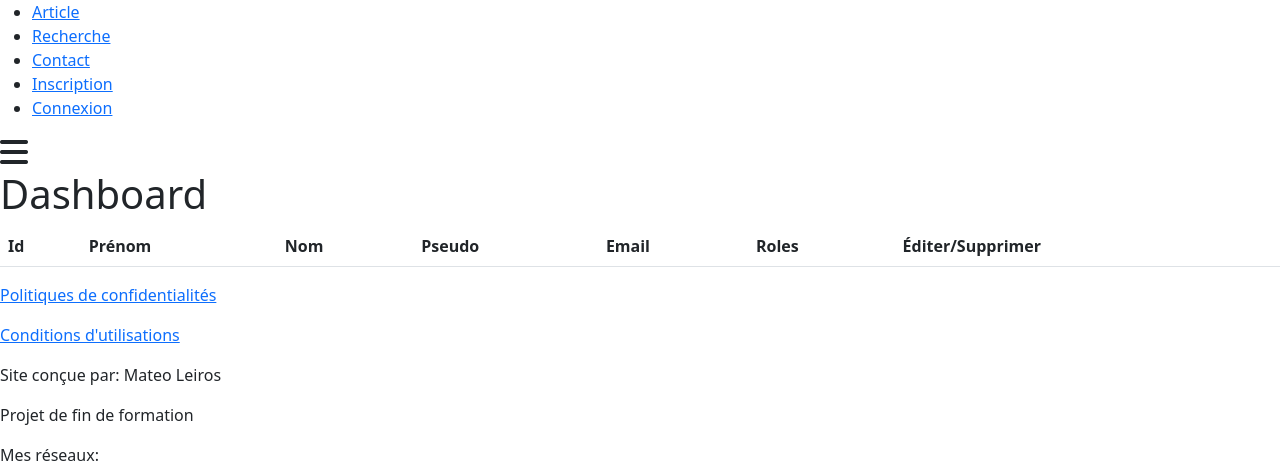
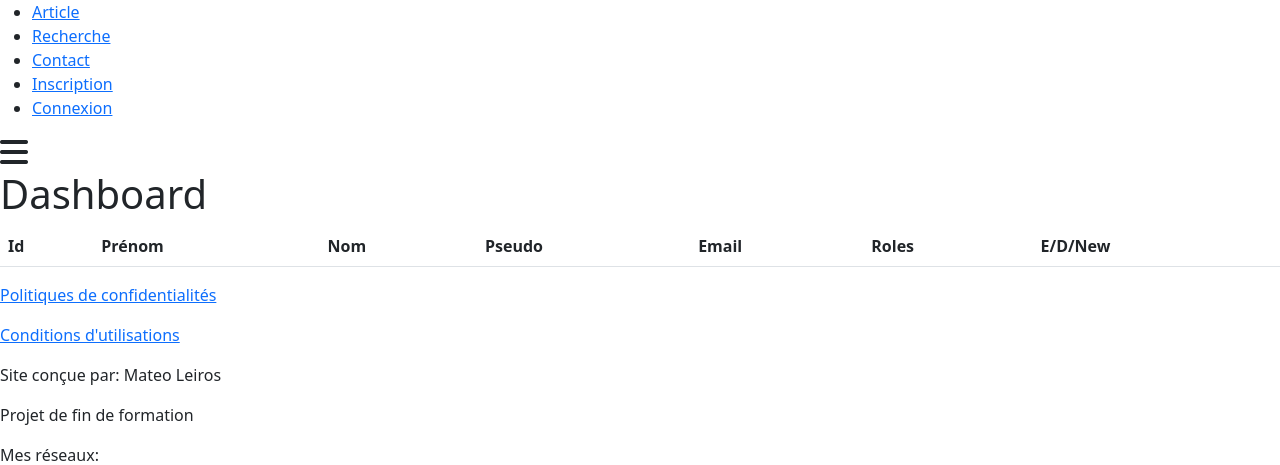
Before and after one commit to MateoL1999/Project_LOTR, a Symfony app: template templates/user/user.html.twig in a window 1280 px wide. Shown: the part 353-818 px from the top of the page. Run offline with Twig, Linux system fonts and the light colour scheme; the template is opened without the code that fills it, so the values that code supplies are empty; some libraries are stand-ins or nearby versions.

Commit message:
prodV2 quasi prête

```diff
--- a/assets/styles/scss/_connexion.scss
+++ b/assets/styles/scss/_connexion.scss
@@ -33,11 +33,15 @@ body {
       @include respond ('phone') {
         margin: 15% auto 10px auto;
       }
+      @include respond ('phone') {
+        margin: 20% auto 10px 10%;
+      }
       .email{
         margin-bottom: 20px;
         .respond{
           @include respond('phone'){
-            width: 70%;
+            width: 85%;
+
         }
         }
       }
--- a/assets/styles/scss/_dashboard.scss
+++ b/assets/styles/scss/_dashboard.scss
@@ -9,6 +9,7 @@
   }
   table{
     margin-bottom: 0;
+    width: 100%;
     .table{
       background-color: $Second;
       @include font(Lat_Reg, 20, $Primary);
--- a/assets/styles/scss/_footer.scss
+++ b/assets/styles/scss/_footer.scss
@@ -8,6 +8,9 @@ footer {
       background-color: $Second;
       p {
         padding: 30px 0;
+        @include respond('phone') {
+          margin-left: 10%;
+        }
 
         a {
           @include font(Lat_Bold, 25, $Primary);
--- a/assets/styles/scss/_header.scss
+++ b/assets/styles/scss/_header.scss
@@ -42,7 +42,7 @@ nav {
           top: 130px;
           right: -150px;
           width: 100%;
-          height: 63vh;
+          height: 80vh;
           background-color: $Second;
 
         }
--- a/assets/styles/scss/_mixins.scss
+++ b/assets/styles/scss/_mixins.scss
@@ -65,6 +65,11 @@ opérateur de comparaison
       @content;
     }
   }
+  @if($breakpoint == 'phone-340') {
+  @media(max-width: 340px) {
+    @content;
+  }
+}
   @if($breakpoint == 'phone-430') {
     @media(max-width: 430px) {
       @content;
--- a/assets/styles/scss/main.scss
+++ b/assets/styles/scss/main.scss
@@ -23,3 +23,4 @@
 @import "cardSlider";
 @import "comment";
 @import "commentEdit";
+@import "card";
--- a/src/Controller/WikiController.php
+++ b/src/Controller/WikiController.php
@@ -149,11 +149,11 @@ class WikiController extends AbstractController
         $newComment= $this->createForm(CommentFormType::class, $comment);
         $newComment->handleRequest($request);
 
+
         if($newComment->isSubmitted() && $newComment->isValid())
         {
             $comment->setWiki($wiki);
             $comment->setUser($user);
-
             $entityManager->persist($comment);
             $entityManager->flush();
 
--- a/templates/base.html.twig
+++ b/templates/base.html.twig
@@ -5,7 +5,7 @@
     <meta name="viewport"
           content="width=device-width, user-scalable=no, initial-scale=1.0, maximum-scale=1.0, minimum-scale=1.0">
     <meta http-equiv="X-UA-Compatible" content="ie=edge">
-    <title>{{ page_title|default('La bibliothèque de Valinor') }}</title>
+    <title>{{ page_title|default('La Bibliothèque de Valinor') }}</title>
     <link href="https://cdn.jsdelivr.net/npm/bootstrap@5.1.3/dist/css/bootstrap.min.css" rel="stylesheet"
           integrity="sha384-1BmE4kWBq78iYhFldvKuhfTAU6auU8tT94WrHftjDbrCEXSU1oBoqyl2QvZ6jIW3" crossorigin="anonymous">
     <script src="https://cdn.jsdelivr.net/npm/bootstrap@5.1.3/dist/js/bootstrap.bundle.min.js"
--- a/templates/category/category.html.twig
+++ b/templates/category/category.html.twig
@@ -14,7 +14,7 @@
             <th> Id</th>
             <th> Label</th>
             <th> Wiki</th>
-            <th> Éditer/Supprimer/<a class="new" href="{{ path('category_new') }}">New</a></th>
+            <th> E/D/<a class="new" href="{{ path('category_new') }}">New</a></th>
             </thead>
             <tbody>
             {% for category in categorys %}
--- a/templates/home.html.twig
+++ b/templates/home.html.twig
@@ -28,7 +28,7 @@
                 <div class="box">
                     <div class="characters--img">
                         <img src="{{ vich_uploader_asset(lastwiki, 'imageFile') }}" class="img--carouselCard"
-                             alt="image_name">
+                             alt=" {{ lastwiki.title }}">
                         <div class="conteneur--details">
                             <div class="lien--details display--card">
                                 <a href="{{ path('wiki_detail', {id: lastwiki.id}) }}" class="title--carte" target="_blank"><h5 class="title--carte">{{ lastwiki.title }}</h5></a>
@@ -55,7 +55,7 @@
                 <div class="box">
                     <div class="characters--img">
                         <img src="{{ vich_uploader_asset(wiki, 'imageFile') }}" class="img--carouselCard"
-                             alt="image_name">
+                             alt=" {{ wiki.title }}">
                         <div class="conteneur--details">
                         <div class="lien--details display--card">
                             <a href="{{ path('wiki_detail', {id: wiki.id}) }}" class="title--carte" target="_blank"><h5 class="title--carte">{{ wiki.title }}</h5></a>
--- a/templates/recherche/recherche.html.twig
+++ b/templates/recherche/recherche.html.twig
@@ -25,7 +25,7 @@
                 <div class="card--image">
                     <div class="image--wiki">
                         {% if wiki.imageName %}
-                            <img src="{{ vich_uploader_asset(wiki, 'imageFile') }}" class="img--card" alt="image_name">
+                            <img src="{{ vich_uploader_asset(wiki, 'imageFile') }}" class="img--card" alt=" {{ wiki.title }}">
                         {% else %}
                             <img src="https://cdn.pixabay.com/photo/2014/04/02/11/14/book-305625_1280.png"
                                  class="img--card"
--- a/templates/user/user.html.twig
+++ b/templates/user/user.html.twig
@@ -16,7 +16,7 @@
             <th> Pseudo </th>
             <th> Email</th>
             <th> Roles</th>
-            <th> Éditer/Supprimer</th>
+            <th> E/D/New </th>
             </thead>
             <tbody>
             {% for user in users %}
--- a/templates/wiki/wikiDetail.html.twig
+++ b/templates/wiki/wikiDetail.html.twig
@@ -14,7 +14,7 @@
         </p>
         </div>
         <div class="details--image">
-            <img class="img--details" src="{{ vich_uploader_asset(wiki, 'imageFile') }}">
+            <img class="img--details" src="{{ vich_uploader_asset(wiki, 'imageFile') }}" alt=" {{ wiki.title }}">
         </div>
         </div>
 
--- a/templates/wiki/wikiListing.html.twig
+++ b/templates/wiki/wikiListing.html.twig
@@ -11,7 +11,7 @@
                 <div class="card--image">
                     <div class="image--wiki">
                         {% if wiki.imageName %}
-                            <img src="{{ vich_uploader_asset(wiki, 'imageFile') }}" class="img--card" alt="image_name">
+                            <img src="{{ vich_uploader_asset(wiki, 'imageFile') }}" class="img--card" alt=" {{ wiki.title }}">
                         {% else %}
                             <img src="https://cdn.pixabay.com/photo/2014/04/02/11/14/book-305625_1280.png"
                                  class="img--card"
```
Also changed, not shown: assets/styles/scss/_wikiListing.scss (+12 -3 lines).
